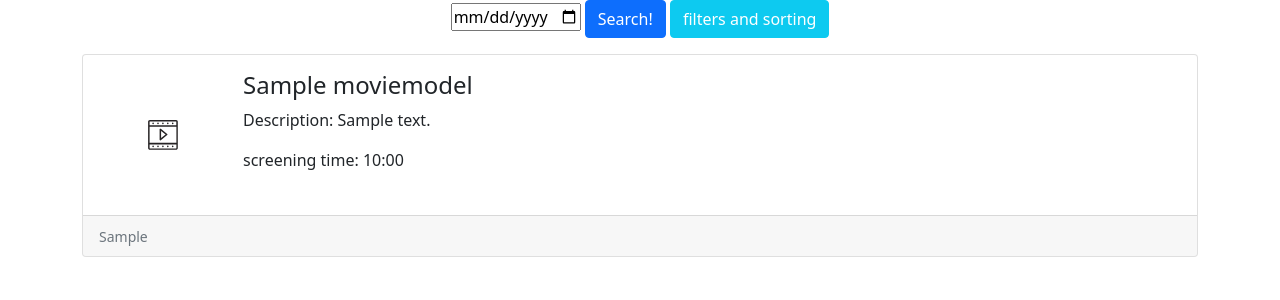
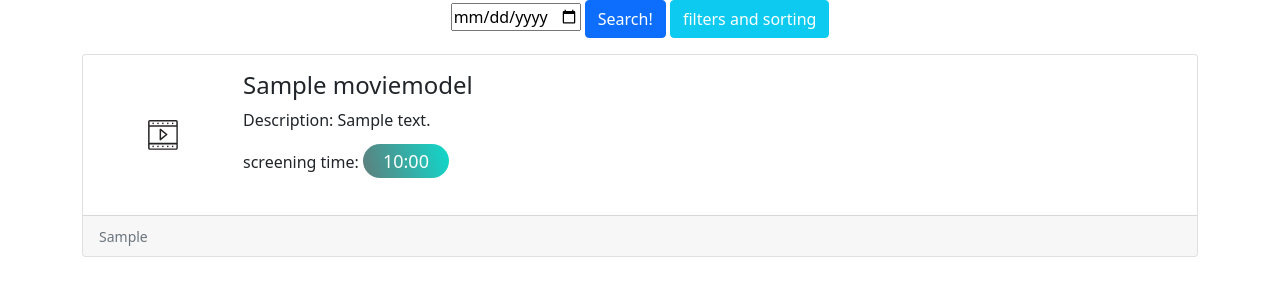
Before and after one commit to mefiuea/cinema_reservations, a Django app: template reservations_app/templates/reservations_app/repertoire.html in a window 1280 px wide. Shown: the part 140-440 px from the top of the page. Run offline with Django 4.2, Linux system fonts and the light colour scheme; tables that the repository leaves empty hold one stand-in row (values such as "Sample post"); the template is opened without the code that fills it: values that come from a table or form of the project are taken from there, most other values are stand-ins (such as "Sample title", 1, 10 or a date in 2020); parts of the project's set-up code (start-up, migrations or seed data) failed here and were passed over; some libraries are stand-ins or nearby versions.

Commit message:
add custom style sheet

```diff
--- a/reservations_app/templates/reservations_app/repertoire.html
+++ b/reservations_app/templates/reservations_app/repertoire.html
@@ -42,7 +42,7 @@
                         <h4 class="card-title">{{ repertoire.movie.title }}</h4>
                         <p class="card-text">Description: {{ repertoire.movie.description }}</p>
                         {#                        <p class="card-text">screening time: {{ movie.screening_time }}</p>#}
-                        <p class="card-text">screening time: {{ repertoire.screening_time|date:'H:i' }}</p>
+                        <p class="card-text">screening time: <span class="screening-time">{{ repertoire.screening_time|date:'H:i' }}</span></p>
                     </div>
                 </div>
                 <div class="card-footer">
--- /dev/null
+++ b/static/styles/my_styles.css
@@ -0,0 +1,11 @@
+.screening-time {
+    color: white;
+    background: black; /* Changing background color */
+    background: linear-gradient(74deg, rgba(95,126,124,1) 0%, rgba(15,217,204,1) 100%);
+    font-weight: normal; /* Making font bold */
+    border-radius: 20px; /* Making border radius */
+    width: auto; /* Making auto-sizable width */
+    height: auto; /* Making auto-sizable height */
+    padding: 5px 20px 5px 20px; /* Making space around letters */
+    font-size: 18px; /* Changing font size */
+}
--- a/templates/base.html
+++ b/templates/base.html
@@ -8,6 +8,7 @@
     <meta http-equiv="X-UA-Compatible" content="ie=edge">
     <title>CR - {% block title %}{% endblock %}</title>
     <link rel="stylesheet" href="{% static 'styles/bootstrap.min.css' %}">
+    <link rel="stylesheet" href="{% static 'styles/my_styles.css' %}">
     <script src="{% static 'scripts/bootstrap.min.js' %}" defer async></script>
     <link rel="shortcut icon" type="image/png" href="{% static 'images/favicon_cinema.svg' %}"/>
 </head>
```
Also changed, not shown: 2 other files.
